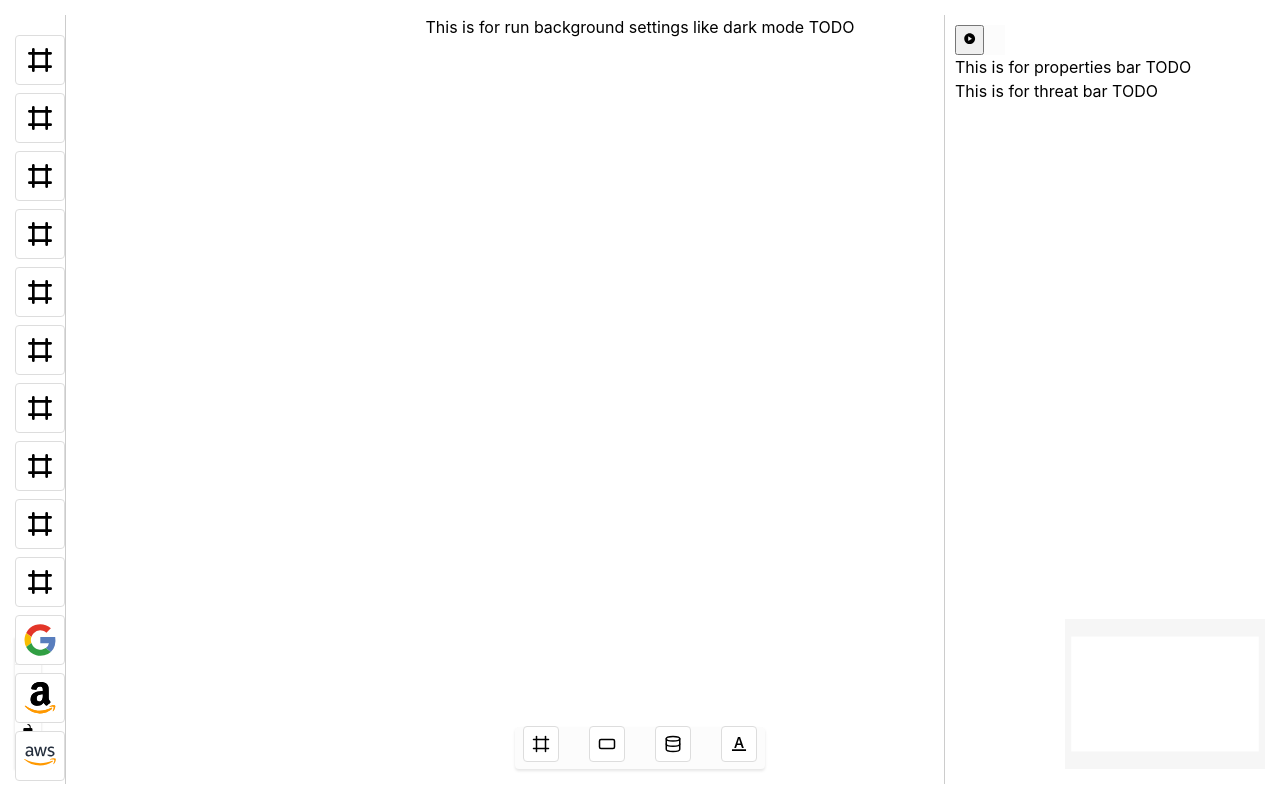
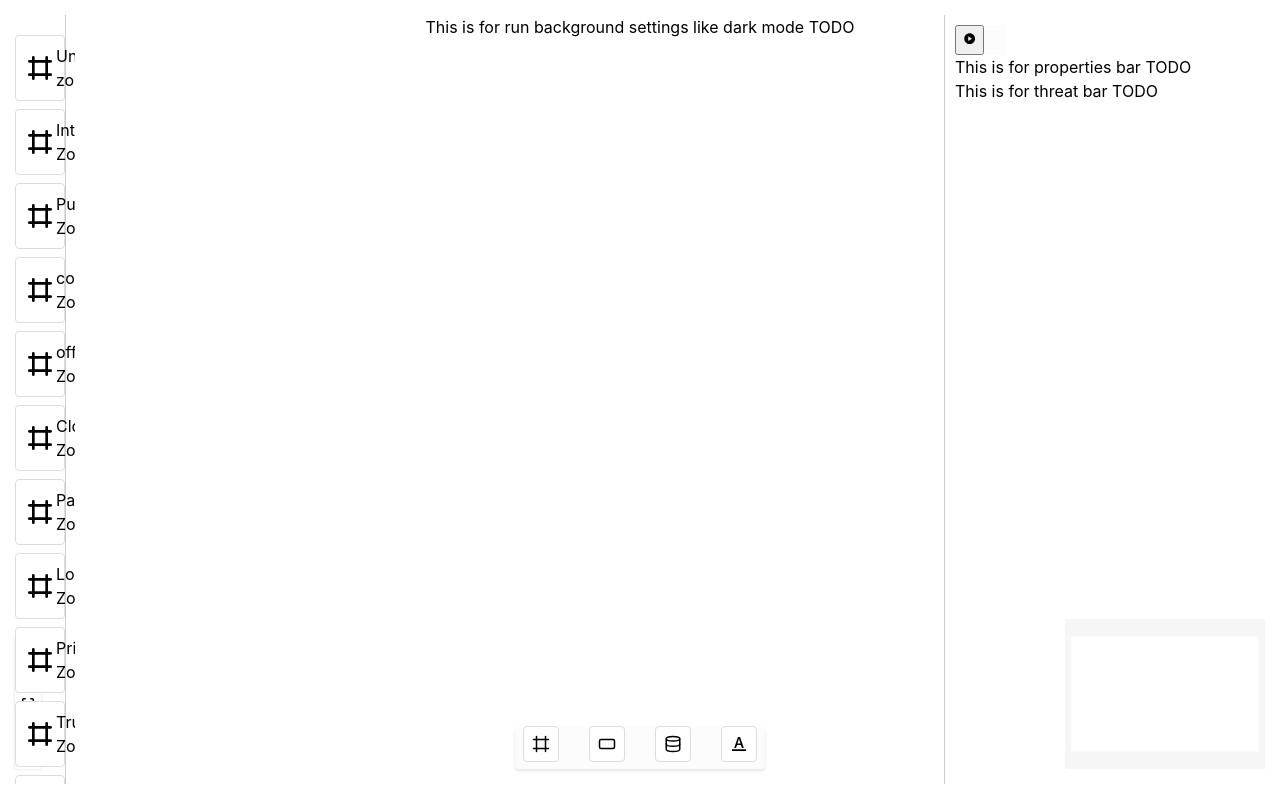
Before and after one commit to backcover7/ThreatGraph, a Next.js app: page / in a window 1280 px wide. Built offline with nearby package versions, Linux system fonts and the light colour scheme.

Commit message:
add built drag

```diff
--- a/src/app/components/IconRenderer.tsx
+++ b/src/app/components/IconRenderer.tsx
@@ -5,9 +5,11 @@ import { sanitizeDataUrl } from "@/app/components/utils";
 
 interface IconRendererProps {
     dataUrl?: string;
+    width?: string;
+    height?: string;
 }
 
-const IconRenderer: React.FC<IconRendererProps> = ({ dataUrl = '' }) => {
+const IconRenderer: React.FC<IconRendererProps> = ({ dataUrl = '', width='100%', height='100%' }) => {
     const [svgContent, setSvgContent] = useState<string>(dataUrl);
     const [sanitizedUrl, setSanitizedUrl] = useState<string | null>(null);
 
@@ -29,7 +31,7 @@ const IconRenderer: React.FC<IconRendererProps> = ({ dataUrl = '' }) => {
     }
 
     return (
-        <img src={sanitizedUrl} alt="Icon" width={'100%'} height={'100%'} /> // TODO alt
+        <img src={sanitizedUrl} alt="Icon" width={width} height={height}/> // TODO alt
     );
 };
 
--- a/src/app/components/nodes/DatastoreNode.tsx
+++ b/src/app/components/nodes/DatastoreNode.tsx
@@ -25,7 +25,7 @@ const DatastoreNode: React.FC<DatastoreNodeProps> = ({ id, data, selected }) =>
                 minHeight={20}
             />
             {data.model ? (
-                <IconRenderer dataUrl={data.model.metadata.icon} />
+                <IconRenderer dataUrl={data.model.metadata.icon} width={'30%'} height={'30%'} />
             ) : (
                 <DiDatabase style={{  // TODO move all inline style to global.css
                     position: 'relative',
--- a/src/app/components/nodes/EntityNode.tsx
+++ b/src/app/components/nodes/EntityNode.tsx
@@ -24,7 +24,7 @@ const EntityNode: React.FC<EntityNodeProps> = ({ id, data, selected }) => {
                 minHeight={20}
             />
             {data.model ? (
-                <IconRenderer dataUrl={data.model.metadata.icon} />
+                <IconRenderer dataUrl={data.model.metadata.icon} width={'30%'} height={'30%'} />
             ) : (
                 <FaLaptop style={{
                     position: 'relative',
--- a/src/app/components/toolbar/BuiltInTools.tsx
+++ b/src/app/components/toolbar/BuiltInTools.tsx
@@ -29,6 +29,7 @@ const BuiltInTools: React.FC = () => {
                 title={item.metadata.name || 'Unnamed'}
             >
                 <IconRenderer dataUrl={item.metadata.icon} />
+                <div>{item.metadata.name}</div>
             </div>
         ));
     };
```
